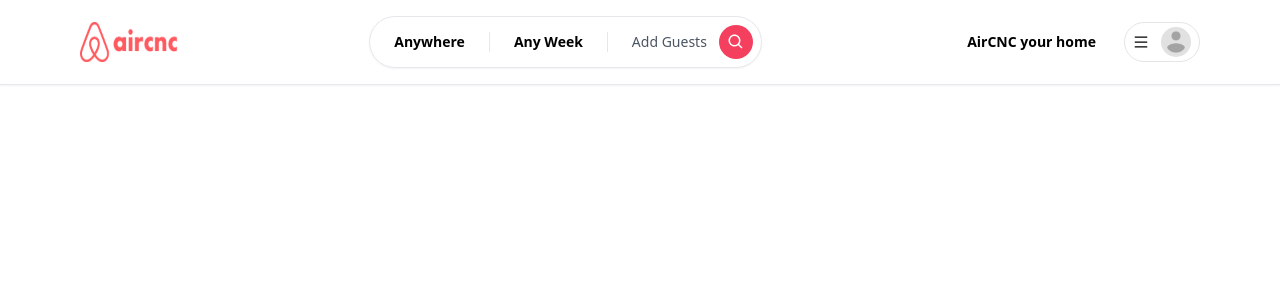
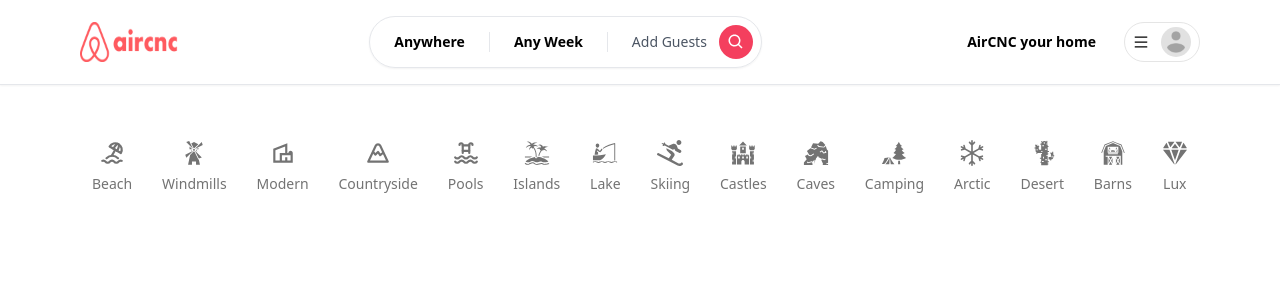
Before and after one commit to ashikur-rahman-asif/airCNC-project, a React (Vite) app in the folder aircnc-client/: page / in a window 1280 px wide. Shown: the top 300 px of the page. Built offline with nearby package versions, Linux system fonts and the light colour scheme; no server answers.

Commit message:
categories map

```diff
--- /dev/null
+++ b/aircnc-client/src/Pages/Home.jsx
@@ -0,0 +1,12 @@
+import React from 'react';
+import Categories from '../components/categories/Categories';
+
+const Home = () => {
+    return (
+        <>
+        <Categories/>
+        </>
+    );
+};
+
+export default Home;
--- /dev/null
+++ b/aircnc-client/src/components/categories/Categories.jsx
@@ -0,0 +1,22 @@
+import React from "react";
+import Container from "../Shared/Container";
+import categories  from "./CategoriesData";
+import CategoryBox from "./CategoryBox";
+const Categories = () => {
+  return (
+    <>
+      <Container>
+              <div className="pt-4 flex flex-row items-center justify-between overflow-x-auto">
+                  {
+                      categories.map(item => <CategoryBox label={item.label}
+                          icon={item.icon}
+                          key={item.label}
+                      ></CategoryBox>)
+                  }
+        </div>
+      </Container>
+    </>
+  );
+};
+
+export default Categories;
--- /dev/null
+++ b/aircnc-client/src/components/categories/CategoriesData.js
@@ -0,0 +1,95 @@
+import { TbBeach, TbMountain, TbPool } from "react-icons/tb";
+import {
+  GiBarn,
+  GiBoatFishing,
+  GiCactus,
+  GiCastle,
+  GiCaveEntrance,
+  GiForestCamp,
+  GiIsland,
+  GiWindmill,
+} from "react-icons/gi";
+import { FaSkiing } from "react-icons/fa";
+import { BsSnow } from "react-icons/bs";
+import { IoDiamond } from "react-icons/io5";
+import { MdOutlineVilla } from "react-icons/md";
+
+ const categories = [
+  {
+    label: "Beach",
+    icon: TbBeach,
+    description: "This property is close to the beach!",
+  },
+  {
+    label: "Windmills",
+    icon: GiWindmill,
+    description: "This property is has windmills!",
+  },
+  {
+    label: "Modern",
+    icon: MdOutlineVilla,
+    description: "This property is modern!",
+  },
+  {
+    label: "Countryside",
+    icon: TbMountain,
+    description: "This property is in the countryside!",
+  },
+  {
+    label: "Pools",
+    icon: TbPool,
+    description: "This is property has a beautiful pool!",
+  },
+  {
+    label: "Islands",
+    icon: GiIsland,
+    description: "This property is on an island!",
+  },
+  {
+    label: "Lake",
+    icon: GiBoatFishing,
+    description: "This property is near a lake!",
+  },
+  {
+    label: "Skiing",
+    icon: FaSkiing,
+    description: "This property has skiing activities!",
+  },
+  {
+    label: "Castles",
+    icon: GiCastle,
+    description: "This property is an ancient castle!",
+  },
+  {
+    label: "Caves",
+    icon: GiCaveEntrance,
+    description: "This property is in a spooky cave!",
+  },
+  {
+    label: "Camping",
+    icon: GiForestCamp,
+    description: "This property offers camping activities!",
+  },
+  {
+    label: "Arctic",
+    icon: BsSnow,
+    description: "This property is in arctic environment!",
+  },
+  {
+    label: "Desert",
+    icon: GiCactus,
+    description: "This property is in the desert!",
+  },
+  {
+    label: "Barns",
+    icon: GiBarn,
+    description: "This property is in a barn!",
+  },
+  {
+    label: "Lux",
+    icon: IoDiamond,
+    description: "This property is brand new and luxurious!",
+  },
+];
+
+export default categories
--- /dev/null
+++ b/aircnc-client/src/components/categories/CategoryBox.jsx
@@ -0,0 +1,14 @@
+import React from 'react';
+
+const CategoryBox = ({label,icon:Icon}) => {
+    return (
+        <div className="flex flex-col items-center justify-center gap-2 p-3 border-b-2 hover:text-neutral-800 border-transparent text-neutral-500">
+            <Icon size={26} />
+            <div className='text-sm font-medium'>
+                {label}
+            </div>
+        </div>
+    );
+};
+
+export default CategoryBox;
--- a/aircnc-client/src/layouts/Main.jsx
+++ b/aircnc-client/src/layouts/Main.jsx
@@ -1,9 +1,13 @@
+import { Outlet } from "react-router-dom"
 import NavBar from "../components/Shared/NavBar/NavBar"
 
 const Main = () => {
   return (
     <div>
-      <NavBar/>
+      <NavBar />
+      <div className="pt-28 pb-20">
+      <Outlet/>
+      </div>
     </div>
   )
 }
```
Also changed, not shown: aircnc-client/src/routes/Routes.jsx (+7 -0 lines).
